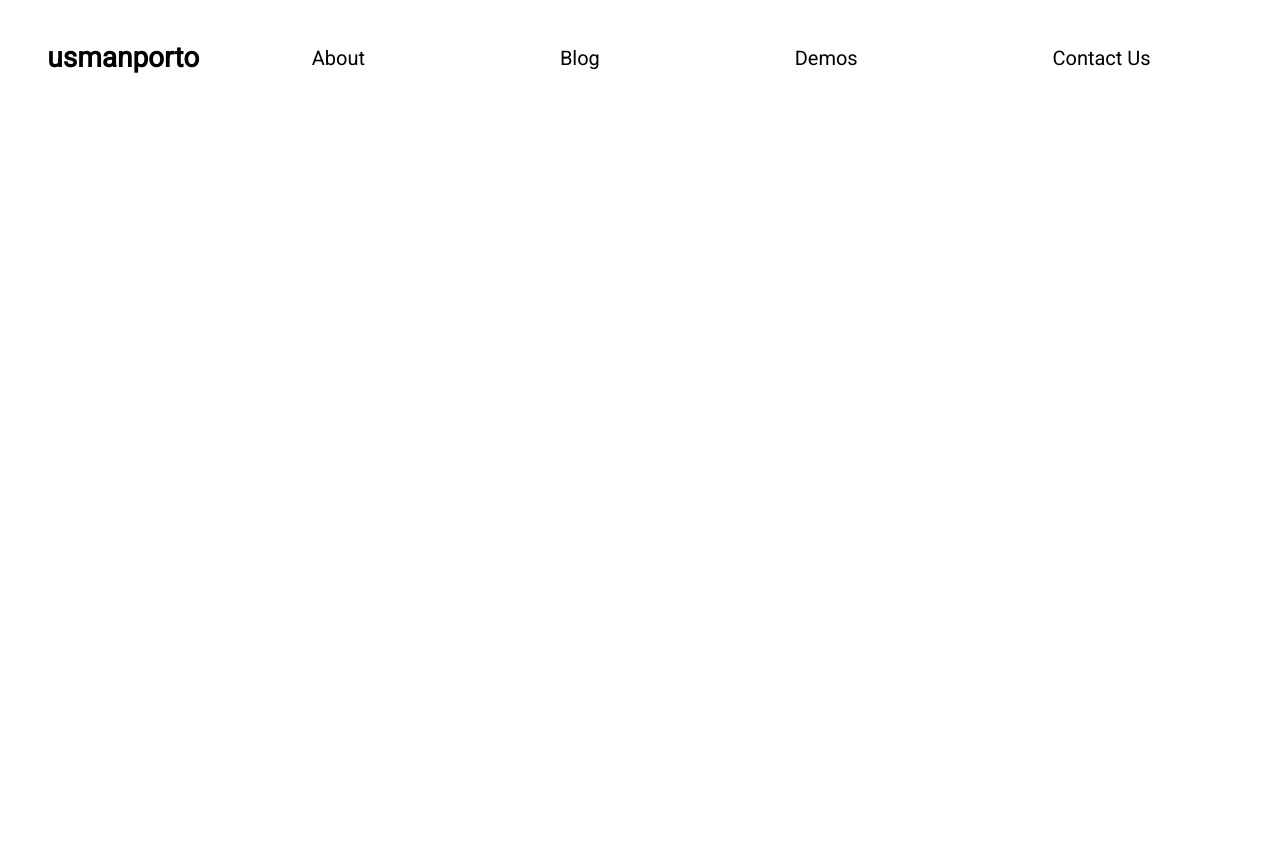
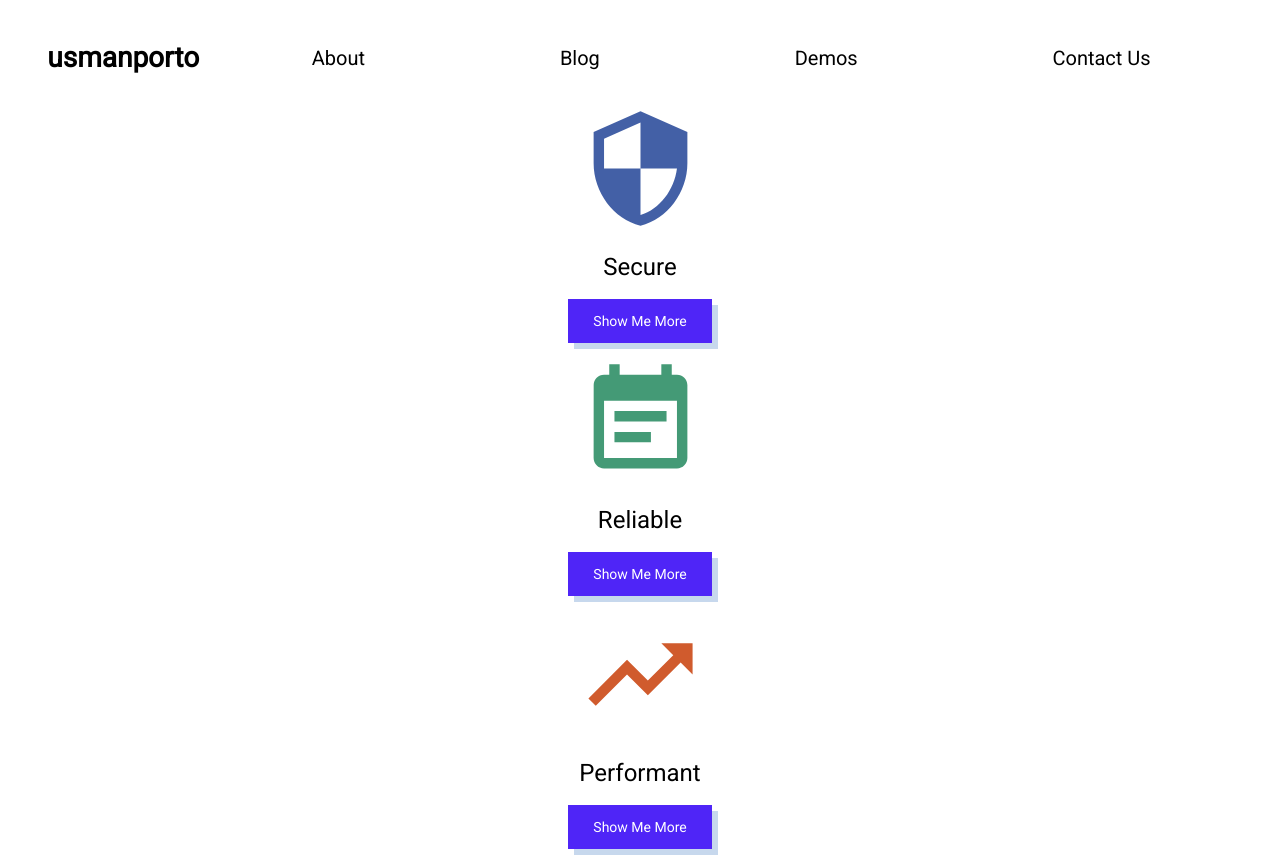
Before and after one commit to usmanwahyuhp/react-materialui, a React (Create React App) app: page / in a window 1280 px wide. Before the commit the page ends 800 px from the top, so only its background shows below. Built offline with nearby package versions, Linux system fonts and the light colour scheme.

Commit message:
Icon layout and change func to class

```diff
--- a/src/App.js
+++ b/src/App.js
@@ -1,8 +1,16 @@
-import React from 'react'
+import React, { Component } from 'react'
 import { createMuiTheme, ThemeProvider } from '@material-ui/core/styles'
 
 import './App.css'
 import NavBar from './components/NavBar';
+import Grid from './components/Grid';
+
+import SecurityIcon from '@material-ui/icons/Security';
+import EventNoteIcon from '@material-ui/icons/EventNote';
+import TrendingUpIcon from '@material-ui/icons/TrendingUp';
+import ImportExportIcon from '@material-ui/icons/ImportExport';
+import ComputerIcon from '@material-ui/icons/Computer';
+import HttpIcon from '@material-ui/icons/Http';
 
 const theme = createMuiTheme({
     palette: {
@@ -28,15 +36,17 @@ const theme = createMuiTheme({
       },
     },
   });
-
-function App() {
+export default class App extends Component {
+  render() {
     return (
-        <div className="App">
+      <div className="App">
             <ThemeProvider theme={theme}>
                 <NavBar />
+                <Grid icon={<SecurityIcon style={{fill: "#4360A6", height:"125", width:"125"}}/>}  title="Secure" btnTitle="Show me More" />
+                <Grid icon={<EventNoteIcon style={{fill: "#449A76", height:"125", width:"125"}}/>} title="Reliable" btnTitle="Show me More"/>
+                <Grid icon={<TrendingUpIcon style={{fill: "#D05B2D", height:"125", width:"125"}}/>}  title="Performant" btnTitle="Show me More"/>
             </ThemeProvider>
         </div>
     )
+  }
 }
-
-export default App
--- /dev/null
+++ b/src/components/Grid.js
@@ -0,0 +1,31 @@
+import React from 'react'
+import {Typography} from '@material-ui/core'
+import {makeStyles} from '@material-ui/core/styles'
+import CustomBtn from './CustomBtn'
+
+const styles = makeStyles({
+    wrapper: {
+       display: "flex",
+       flexDirection: "column",
+       alignItems: "center",
+       padding: "0 5rem 0 5rem"
+    },
+    item: {
+       paddingTop: "1rem"
+    }
+})
+
+
+export default function Grid(props) {
+    const {icon, title, btnTitle} = props;
+    const classes = styles();
+    return (
+        <div className={classes.wrapper}>
+            <div className={classes.item}>{icon}</div>
+            <Typography className={classes.item} variant="h5">{title}</Typography>
+            <div className={classes.item}>
+                <CustomBtn  txt={btnTitle}/>
+            </div>
+        </div>
+    )
+}
--- a/src/components/NavBar.js
+++ b/src/components/NavBar.js
@@ -1,5 +1,4 @@
 import React from 'react'
-import CustomBtn from './CustomBtn'
 import {Toolbar, Typography} from '@material-ui/core'
 import {makeStyles} from "@material-ui/core/styles";
 
```
